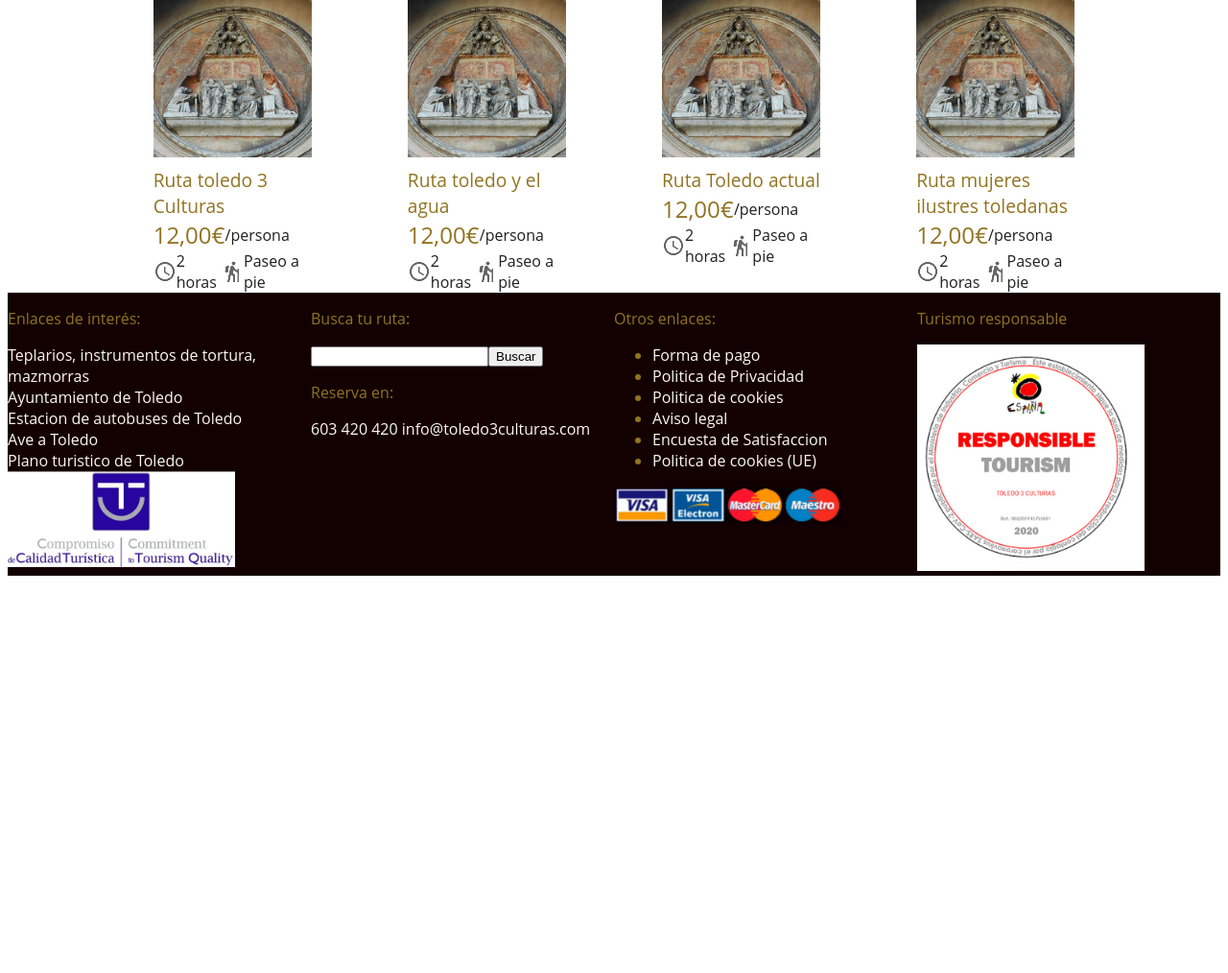
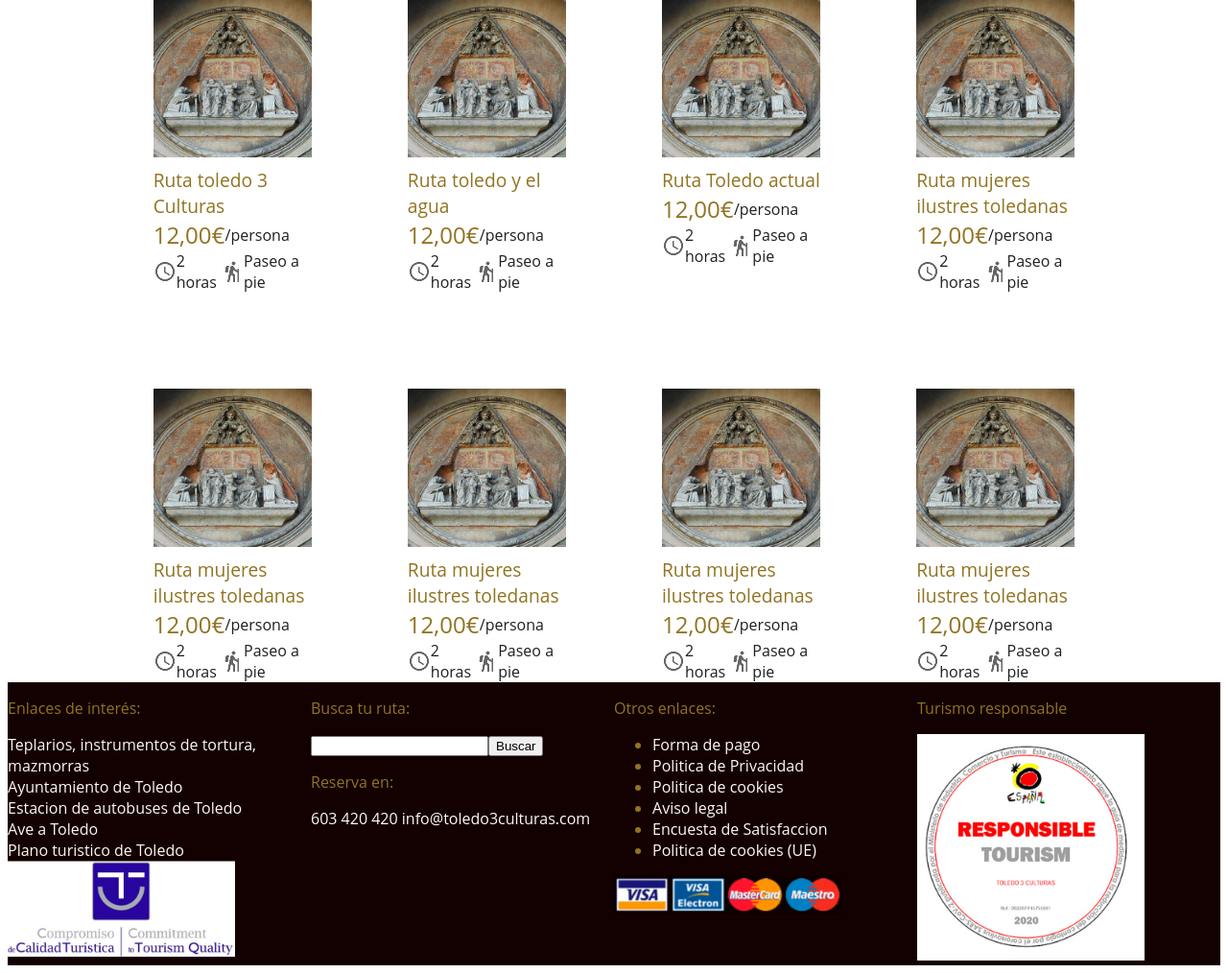
Before and after one commit to hmarmar504/Disenio, a PHP site: page /toledo3culturas.html in a window 1280 px wide. Shown: the part 576-1590 px from the top of the page at 96% size. Before the commit the page ends 1176 px from the top, so only its background shows below. Run offline with PHP 8.4, Linux system fonts and the light colour scheme.

Commit message:
ToledoAnimaciones2Terminado

```diff
--- a/toledo3culturas/toledo3culturas.html
+++ b/toledo3culturas/toledo3culturas.html
@@ -147,6 +147,90 @@
           Paseo a pie
       </div>
     </div>
+      <div class="tarjeta">
+      <div class="tarjetaImg">
+        <img src="imgtoledo/prueba.jpg">
+        <div class="iconoNuevo">
+          <svg xmlns="http://www.w3.org/2000/svg" height="24px" viewBox="0 -960 960 960" width="24px" fill="#F3F3F3"><path d="M440-440H200v-80h240v-240h80v240h240v80H520v240h-80v-240Z"/></svg>
+        </div>
+      </div>
+      <div class="tarjetaTitulo">
+        Ruta mujeres ilustres toledanas
+      </div>
+      <div class="tarjetaPrecio">
+        <p class="precio">12,00€</p>
+        <p>/persona</p>
+      </div>
+      <div class="tarjetaDescripcion">
+          <img src="imgtoledo/iconoReloj.png">
+          2 horas
+          <img src="imgtoledo/iconoPaseo.png">
+          Paseo a pie
+      </div>
+    </div>
+      <div class="tarjeta">
+      <div class="tarjetaImg">
+        <img src="imgtoledo/prueba.jpg">
+        <div class="iconoNuevo">
+          <svg xmlns="http://www.w3.org/2000/svg" height="24px" viewBox="0 -960 960 960" width="24px" fill="#F3F3F3"><path d="M440-440H200v-80h240v-240h80v240h240v80H520v240h-80v-240Z"/></svg>
+        </div>
+      </div>
+      <div class="tarjetaTitulo">
+        Ruta mujeres ilustres toledanas
+      </div>
+      <div class="tarjetaPrecio">
+        <p class="precio">12,00€</p>
+        <p>/persona</p>
+      </div>
+      <div class="tarjetaDescripcion">
+          <img src="imgtoledo/iconoReloj.png">
+          2 horas
+          <img src="imgtoledo/iconoPaseo.png">
+          Paseo a pie
+      </div>
+    </div>
+      <div class="tarjeta">
+      <div class="tarjetaImg">
+        <img src="imgtoledo/prueba.jpg">
+        <div class="iconoNuevo">
+          <svg xmlns="http://www.w3.org/2000/svg" height="24px" viewBox="0 -960 960 960" width="24px" fill="#F3F3F3"><path d="M440-440H200v-80h240v-240h80v240h240v80H520v240h-80v-240Z"/></svg>
+        </div>
+      </div>
+      <div class="tarjetaTitulo">
+        Ruta mujeres ilustres toledanas
+      </div>
+      <div class="tarjetaPrecio">
+        <p class="precio">12,00€</p>
+        <p>/persona</p>
+      </div>
+      <div class="tarjetaDescripcion">
+          <img src="imgtoledo/iconoReloj.png">
+          2 horas
+          <img src="imgtoledo/iconoPaseo.png">
+          Paseo a pie
+      </div>
+    </div>
+      <div class="tarjeta">
+      <div class="tarjetaImg">
+        <img src="imgtoledo/prueba.jpg">
+        <div class="iconoNuevo">
+          <svg xmlns="http://www.w3.org/2000/svg" height="24px" viewBox="0 -960 960 960" width="24px" fill="#F3F3F3"><path d="M440-440H200v-80h240v-240h80v240h240v80H520v240h-80v-240Z"/></svg>
+        </div>
+      </div>
+      <div class="tarjetaTitulo">
+        Ruta mujeres ilustres toledanas
+      </div>
+      <div class="tarjetaPrecio">
+        <p class="precio">12,00€</p>
+        <p>/persona</p>
+      </div>
+      <div class="tarjetaDescripcion">
+          <img src="imgtoledo/iconoReloj.png">
+          2 horas
+          <img src="imgtoledo/iconoPaseo.png">
+          Paseo a pie
+      </div>
+    </div>
     </div>
   </main>
     <footer>
@@ -183,14 +267,4 @@
       </div>
     </footer>
 </body>
-<script>
-window.addEventListener('scroll', function() {
-  var headerImg = document.querySelector('.header-img');
-  if (window.scrollY > 50) {
-    headerImg.classList.add('peque');
-  } else {
-    headerImg.classList.remove('peque');
-  }
-});
-</script>
 </html>
```
Also changed, not shown: toledo3culturas/style.css (+53 -6 lines).
